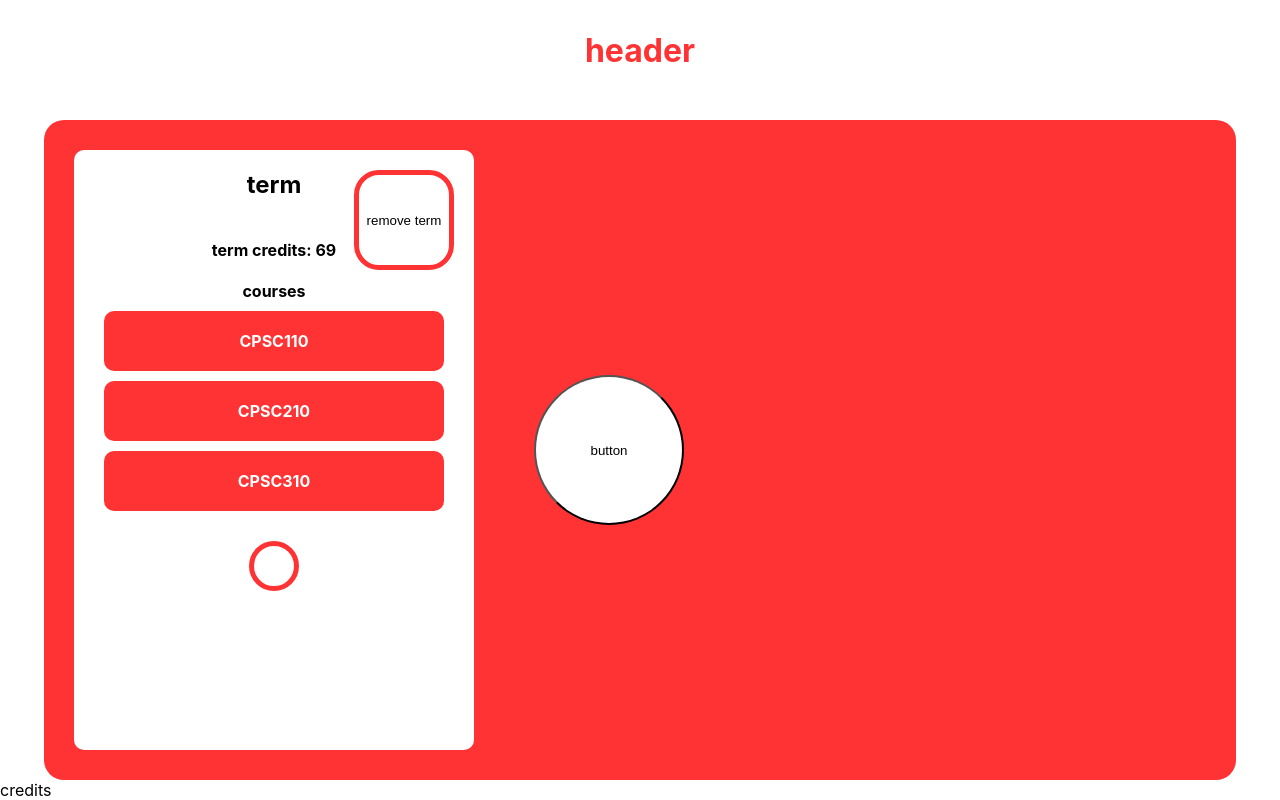
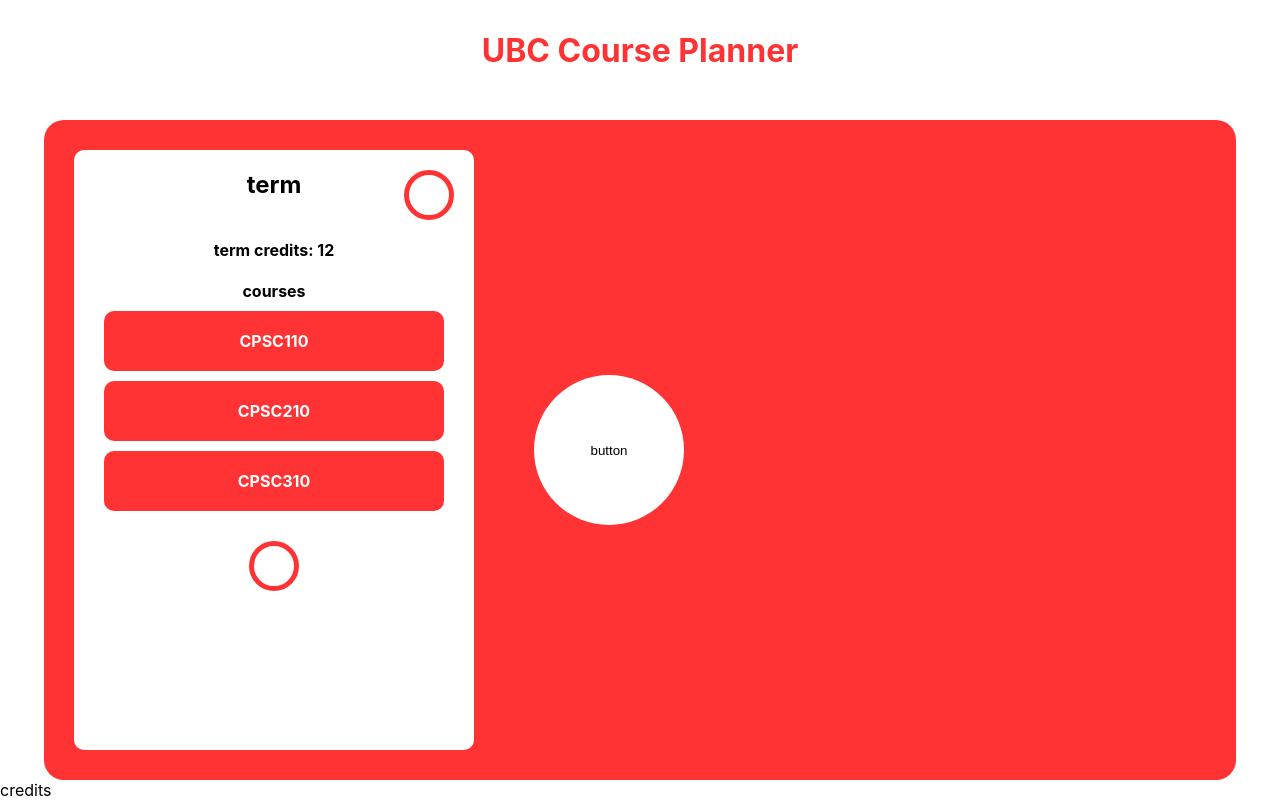
Before and after one commit to allanx1ng/nwhacks, a React (Create React App) app: page / in a window 1280 px wide. Built offline with nearby package versions, Linux system fonts and the light colour scheme.

Commit message:
styling changes

```diff
--- a/src/App.css
+++ b/src/App.css
@@ -65,6 +65,8 @@
   min-width: 150px;
   height: 150px;
   background-color: #fff;
+  border-style: solid;
+  border-width: 0px;
   margin: 50px;
 }
 
@@ -112,8 +114,8 @@
 }
 
 .removeTerm {
-  width: 100px;
-  height: 100px;
+  width: 50px;
+  height: 50px;
   background-color: #fff;
   border-color: #f33;
   border-width: 5px;
@@ -122,6 +124,10 @@
   margin: 20px;
 }
 
+.removeTerm:hover {
+  cursor: pointer;
+}
+
 .removeTermBtn {
   position: absolute;
   right: 0px;
--- a/src/components/Course.js
+++ b/src/components/Course.js
@@ -1,6 +1,24 @@
 import "../App.css"
+import { useState, useEffect } from "react"
 
 const Course = () => {
+
+  const [creds, setCreds] = useState(0)
+
+  useEffect(() => {
+    initiateCreds()
+  }, [creds])
+
+  function initiateCreds() {
+    let n = 0;
+    for (let i = 0; i<array.length; i++) {
+      n+=array[i].creds
+    }
+    setCreds(n)
+  }
+
+
+
   let array = [
     { name: "CPSC110", creds: 4 },
     { name: "CPSC210", creds: 4 },
@@ -9,11 +27,10 @@
 
   return (
     <div className="courses">
+      <h4>term credits: {creds}</h4>
       <div>courses</div>
-      {array.map((i)=>(
-        <div className="course">
-            {i.name}
-        </div>
+      {array.map((i) => (
+        <div className="course">{i.name}</div>
       ))}
     </div>
   )
--- a/src/components/Header.js
+++ b/src/components/Header.js
@@ -2,7 +2,7 @@
     return (
         <div className="header">
             <h1>
-                header
+                UBC Course Planner
             </h1>
         </div>
     )
--- a/src/components/RemoveTerm.js
+++ b/src/components/RemoveTerm.js
@@ -5,9 +5,7 @@
     }
 
     return(
-        <button className="removeTerm" onClick={() =>{click()}}>
-            remove term
-        </button>
+        <button className="removeTerm" onClick={() =>{click()}}/>
     )
 
 }
--- a/src/components/Schedule.js
+++ b/src/components/Schedule.js
@@ -4,7 +4,6 @@
 import { useState, useEffect } from "react"
 
 const Schedule = () => {
-
   const [arr, setArr] = useState([0])
 
   const test = () => {
@@ -12,18 +11,20 @@
     setArr([...arr])
   }
   const test2 = () => {
-      arr.pop();
+    if (arr.length > 1) {
+      arr.pop()
       setArr([...arr])
+    }
   }
 
   return (
     <>
       <div className="schedule">
         <div className="schedule-box">
-          {arr.map(()=>(
-            <Term callback={test2}/>
+          {arr.map(() => (
+            <Term callback={test2} />
           ))}
-          <AddTerm callback={test}/>
+          <AddTerm callback={test} />
         </div>
       </div>
       <div>credits</div>
--- a/src/components/Term.js
+++ b/src/components/Term.js
@@ -11,7 +11,6 @@
         <div className="removeTermBtn">
         <RemoveTerm callback={callback}/>
           </div>
-        <h4>term credits: 69</h4>
 
         <Course />
         <AddCourse/>
```
Lines whose indentation alone changed are shown as unchanged.
